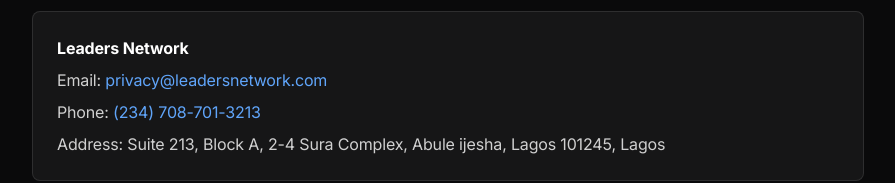
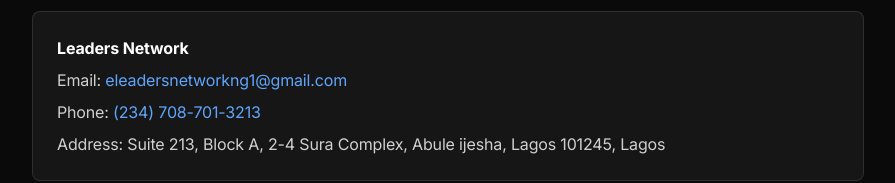
Before and after one commit to Leaders-Network/leaders-network, a Next.js app: page /privacy-policy in a window 1280 px wide. Shown: the part 3561-3744 px from the top of the page, without its empty margins (192-1087 px from the left). Built offline with nearby package versions, Linux system fonts and the light colour scheme.

Commit message:
Updated mail in terms of services

```diff
--- a/src/app/privacy-policy/page.tsx
+++ b/src/app/privacy-policy/page.tsx
@@ -214,7 +214,7 @@
                 <div className="bg-gray-50 dark:bg-white/5 rounded-lg p-6 border border-gray-200 dark:border-white/10">
                   <div className="space-y-2 text-gray-600 dark:text-white/80">
                     <p><strong className="text-gray-900 dark:text-white">Leaders Network</strong></p>
-                    <p>Email: <a href="mailto:eleadersnetworkng1@gmail.com" className="text-blue-600 dark:text-blue-400 hover:underline">privacy@leadersnetwork.com</a></p>
+                    <p>Email: <a href="mailto:eleadersnetworkng1@gmail.com" className="text-blue-600 dark:text-blue-400 hover:underline">eleadersnetworkng1@gmail.com</a></p>
                     <p>Phone: <a href="tel:+2347087013213" className="text-blue-600 dark:text-blue-400 hover:underline">(234) 708-701-3213</a></p>
                     <p>Address: Suite 213, Block A, 2-4 Sura Complex, Abule ijesha, Lagos 101245, Lagos</p>
                   </div>
```
